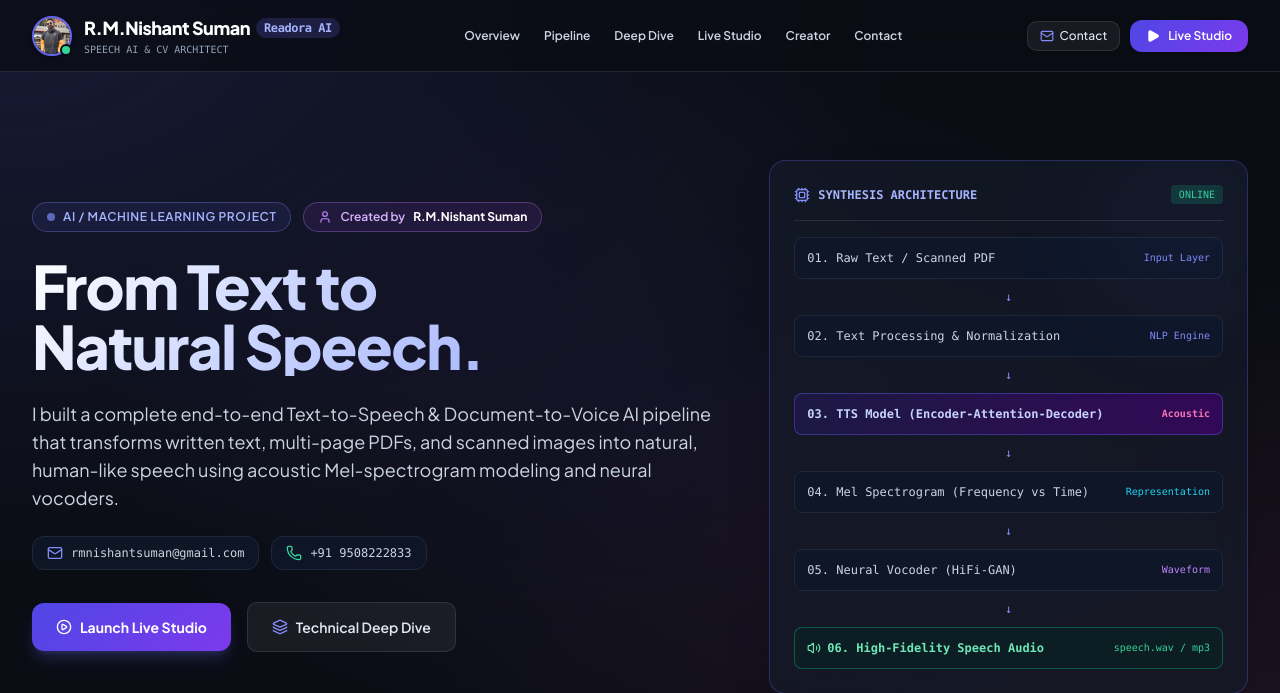
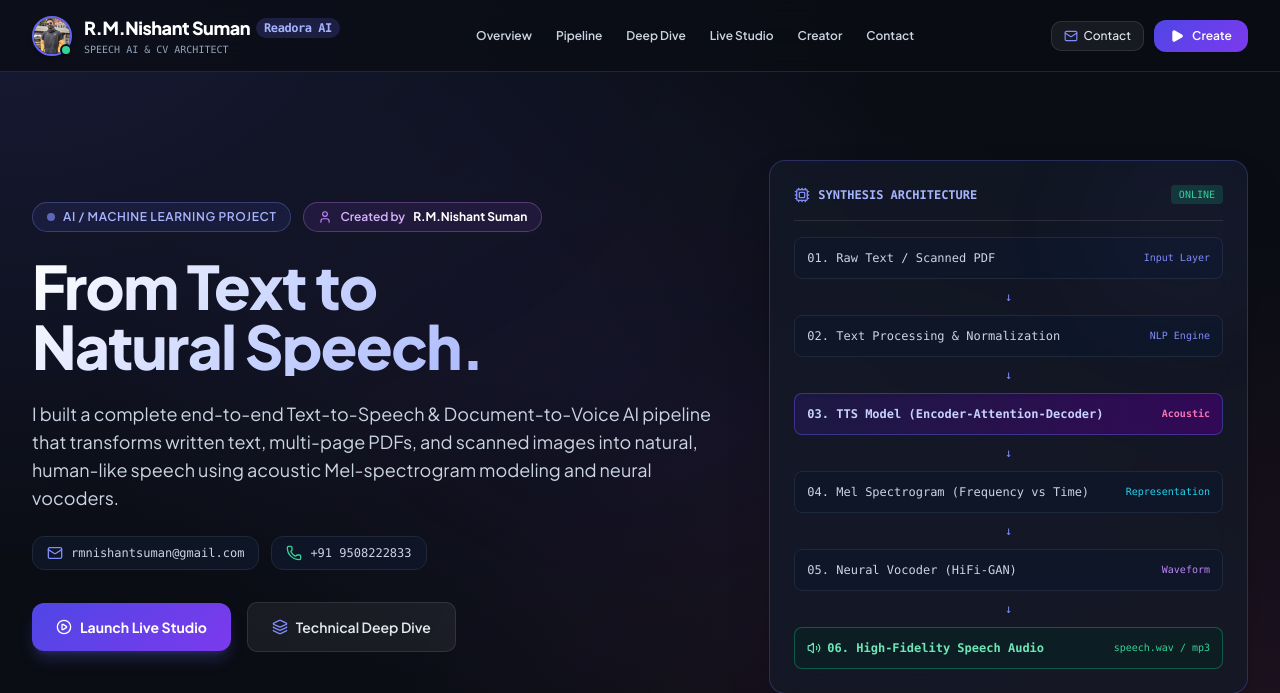
Before and after one commit to Nishant-Suman/Redora-AI, a Flask app: page / in a window 1280 px wide. Shown: the top 693 px of the page. Run offline with Flask 3, Linux system fonts and the light colour scheme; some libraries are stand-ins or nearby versions.

Commit message:
Update index.html

```diff
--- a/templates/index.html
+++ b/templates/index.html
@@ -49,7 +49,7 @@
                 </a>
                 <a href="#demo" class="btn-gradient-primary text-xs py-2 px-4 shadow-sm">
                     <i data-lucide="play" class="w-3.5 h-3.5 fill-current"></i>
-                    <span>Live Studio</span>
+                    <span>Create</span>
                 </a>
             </div>
         </div>
```
